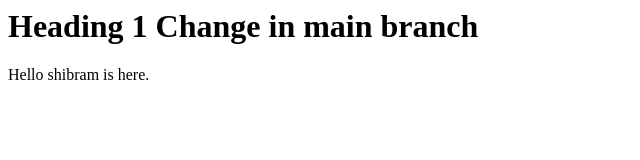
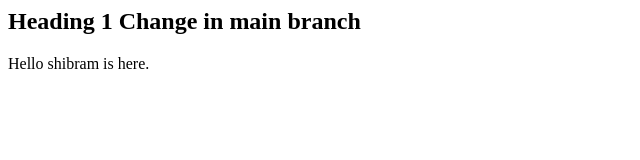
Before and after one commit to shibaramdas-git/new1, a plain HTML site: page index.html in a window 1280 px wide. Shown: the whole page, without its empty margins (0-640 px from the left). Drawn offline with Linux system fonts and the light colour scheme.

Commit message:
h2 instead of h1

```diff
--- a/index.html
+++ b/index.html
@@ -3,7 +3,7 @@
     <title>New titled on github</title>
   </head>
   <body>
-    <h1>Heading 1 Change in main branch</h1>
+    <h2>Heading 1 Change in main branch</h2>
     <p>Hello shibram is here.</p>
   </body>
 </html>
```
